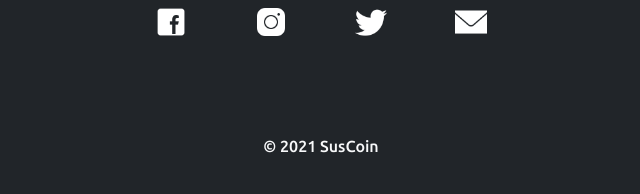
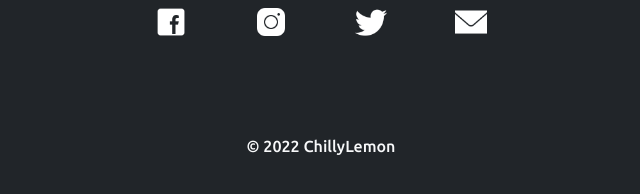
Before and after one commit to ChillyLemon/SusCoin, a website: page SusCoin.html in a window 1280 px wide. Shown: the part 2335-2529 px from the top of the page, 319-959 px from the left. Drawn offline with nearby package versions, Linux system fonts and the light colour scheme.

Commit message:
modify footer text

```diff
--- a/SusCoin.html
+++ b/SusCoin.html
@@ -300,7 +300,7 @@
           alt="mail-png"
           class="socials-img"
       /></a>
-      <p class="text-light copyright">&#169; 2021 SusCoin</p>
+      <p class="text-light copyright">&#169; 2022 ChillyLemon</p>
     </div>
     </section>
   </body>
```
